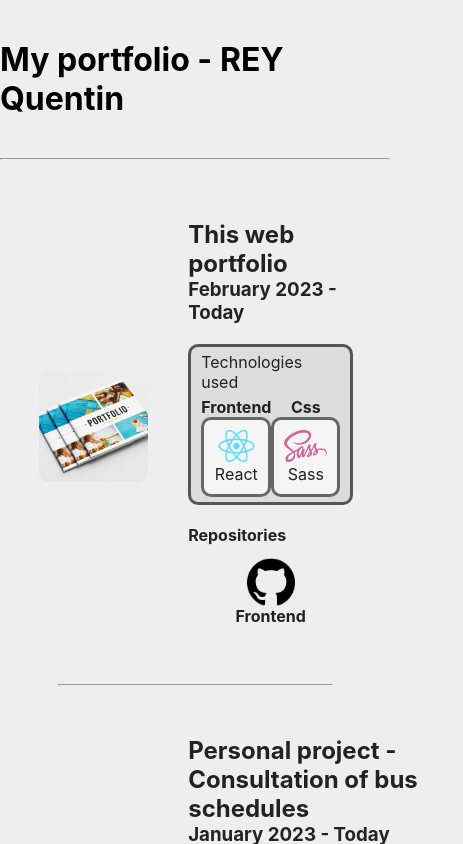
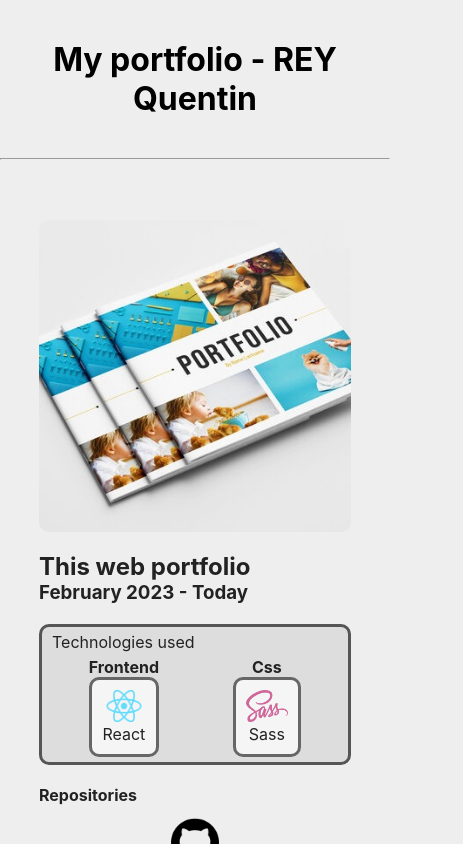
Before and after one commit to QuentinRCR/my_portfolio, a React (Create React App) app: page / in a window 390 px wide. Shown: the top 844 px of the page, 463 px wide, since content can reach past the window. Built offline with nearby package versions, Linux system fonts and the light colour scheme.

Commit message:
make the app responsive

```diff
--- a/src/App.scss
+++ b/src/App.scss
@@ -25,6 +25,10 @@ body{
     hr{
       margin:40px 0 40px 0;
     }
+
+    h1{
+      text-align: center;
+    }
   }
 
   main{
--- a/src/components/Project.js
+++ b/src/components/Project.js
@@ -18,6 +18,24 @@ function Project({title,repositories,dates,technologies,illustration}) {
     }
     return (
     <div className="project">
+            <div className="illustration">
+                {illustration.hasOwnProperty("videoURL") ? //if we have a video URL, we display the video
+                    <iframe className="videoDemonstration" title={illustration.description} src={illustration.videoURL} allowFullScreen={true}></iframe>
+                    : null}
+
+                {illustration.hasOwnProperty("image") ? //if we have an image, we display it
+                    <React.Fragment>
+                        <div className="imageContainer">
+                            <img src={illustration.image} alt={illustration.description}/>
+                        </div>
+                    </React.Fragment>
+                    : null
+                }
+            </div>
+
+
+
+
             <h2>{title}</h2>
             <h3>{dates.start} - {dates.end}</h3>
 
@@ -62,20 +80,7 @@ function Project({title,repositories,dates,technologies,illustration}) {
 
 
 
-            <div className="illustration">
-                {illustration.hasOwnProperty("videoURL") ? //if we have a video URL, we display the video
-                    <iframe className="videoDemonstration" title={illustration.description} src={illustration.videoURL} allowFullScreen={true}></iframe>
-                    : null}
 
-                {illustration.hasOwnProperty("image") ? //if we have an image, we display it
-                    <React.Fragment>
-                        <div className="imageContainer">
-                            <img src={illustration.image} alt={illustration.description}/>
-                        </div>
-                    </React.Fragment>
-                    : null
-                }
-            </div>
 
 
         </div>
--- a/src/components/Project.scss
+++ b/src/components/Project.scss
@@ -1,8 +1,19 @@
+@media screen and (min-width: 580px) {
+  .project{
+
+    grid-template-columns: 35% 1fr;
+    column-gap: 40px;
+  }
+
+  .illustration{
+    margin: 0 !important;
+  }
+}
+
+
 .project{
   border-radius: 10px;
   display: grid;
-  grid-template-columns: 35% 1fr;
-  column-gap: 40px;
   width: 80%;
 
   .illustration{
@@ -12,6 +23,7 @@
     align-items: center;
     justify-content: center;
     width: 100%;
+    margin-bottom: 20px; //for the mobile display
 
     .videoDemonstration{
       //aspect-ratio: 16/9;
```
